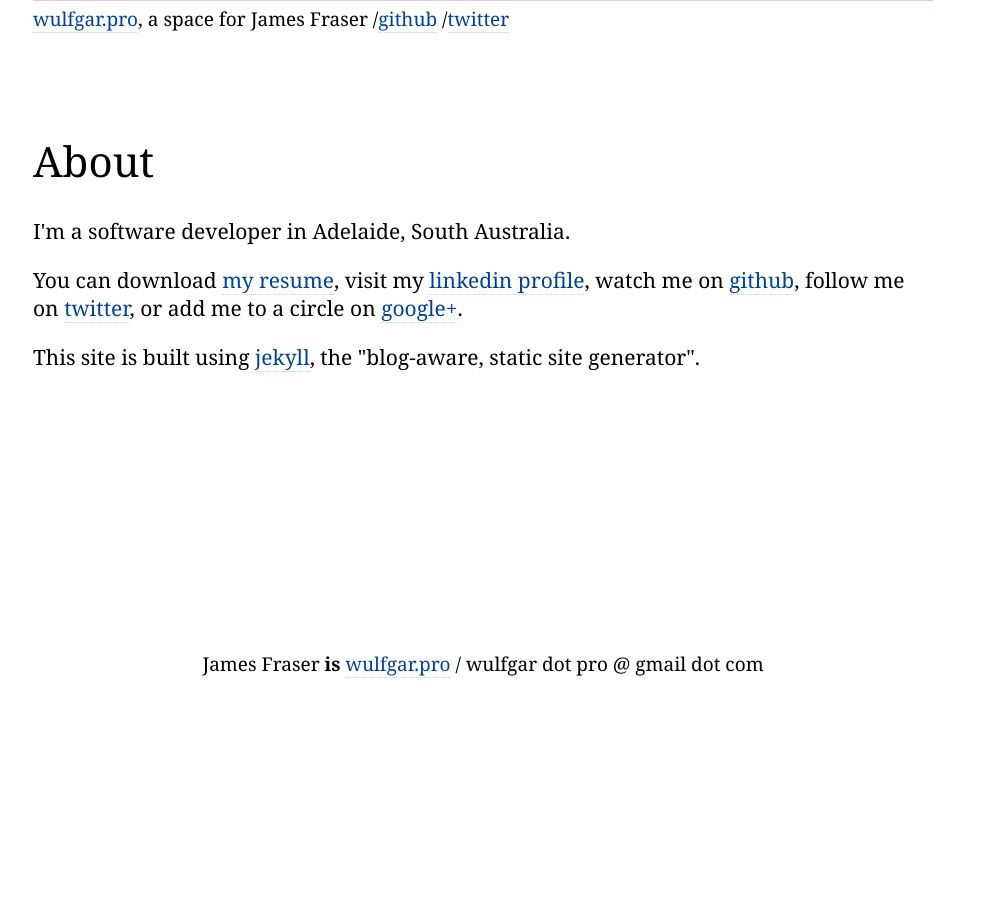
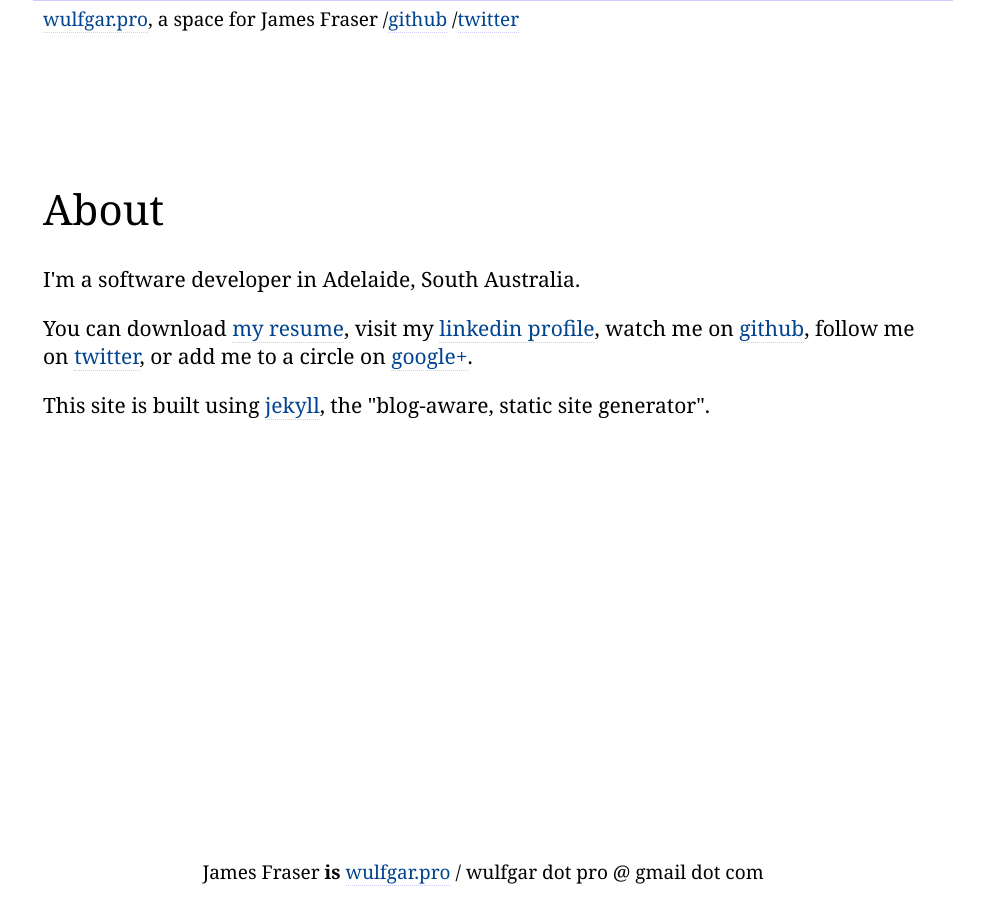
Before and after one commit to wulfgarpro/wulfgar.pro, a Jekyll site: the page built from index.html, in a window 1280 px wide. Shown: the whole page, without its empty margins (157-1141 px from the left). Built offline with Jekyll 4.4.1, drawn with Linux system fonts in a browser that asks for light colours.

Commit message:
added new styling to support positioning of footer

```diff
--- a/_layouts/default.html
+++ b/_layouts/default.html
@@ -12,10 +12,12 @@
       <link rel="stylesheet" type="text/css" href="/css/style.css" />
    </head>
    <body>
+      <div id="container">
       {% include header.html %}
-   <div id="content">
-      {{content}}
-   </div>
+      <div id="content">
+         {{content}}
+      </div>
       {% include footer.html %}
+      </div>
    </body>
 </html>
--- a/css/style.css
+++ b/css/style.css
@@ -3,17 +3,20 @@
  2012
 */
 
+html,
 body {
  width:900px;
  margin:0 auto;
  font-family: Georgia,serif;
  font-size: 21px;
  height: 100%;
+ padding: 0;
 }
 
 #header {
  width:900px;
  border-top: 1px solid #ccf;
+ padding: 10px;
  padding-top: 5px;
  margin-bottom: 100px;
  font-size: 19px;
@@ -40,17 +43,22 @@ body {
 
 #content {
  width:900px;
- margin-top:10px;
- min-height:500px; /* for modern browsers */
- height:auto !important; /* for modern browsers */
- height:500px; /* for IE5.x and IE6 */
+ /*margin-top:10px;
+ /*min-height:500px; /* for modern browsers */
+ /*height:auto !important; /* for modern browsers */
+ /*height:500px; /* for IE5.x and IE6 */
+ padding: 10px;
+ padding-bottom: 60px;
 }
 
 #footer {
  width:900px;
- margin-top:10px;
+ /*margin-top:10px;*/
  text-align: center;
  font-size: 19px;
+ height: 60px;
+ position: absolute;
+ bottom: 0;
 }
 
 a {
@@ -71,3 +79,12 @@ h1, h2, h3 {
  padding-bottom: 5px;
  border-bottom: 1px solid #ccf;
 }
+
+#container {
+ min-height: 100%;
+ position: relative;
+}
+
+#container {
+ height: 100%;
+}
```
